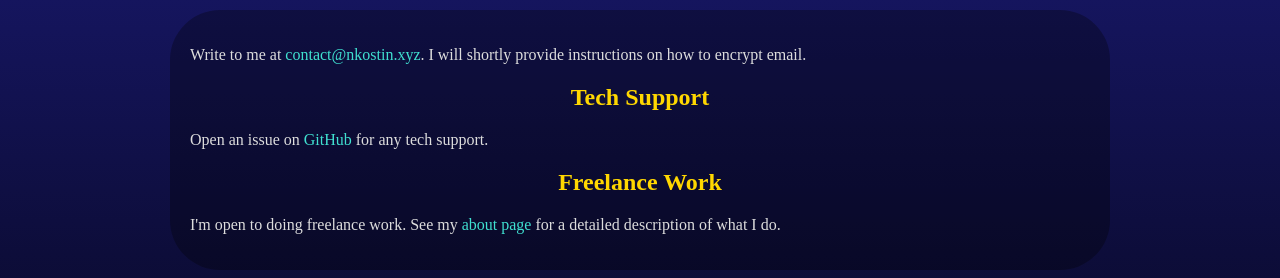
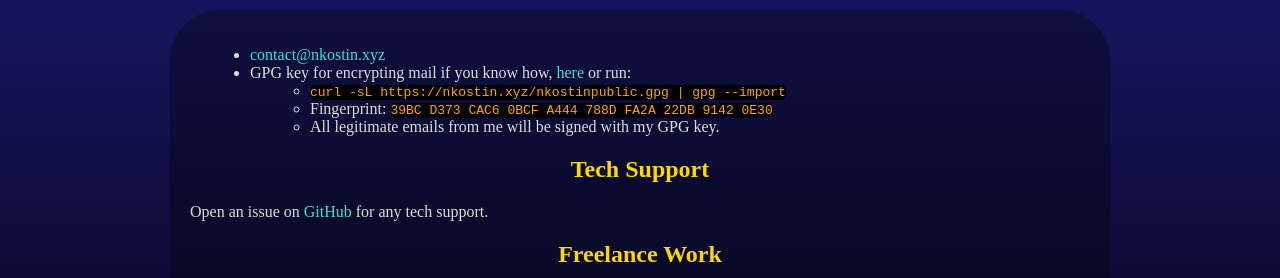
Before and after one commit to nkostin4/nkostinwww, a plain HTML site: page contact.html in a window 1280 px wide. Shown: the part 130-408 px from the top of the page. Drawn offline with Linux system fonts and the light colour scheme.

Commit message:
gpg CHAD

```diff
--- a/contact.html
+++ b/contact.html
@@ -18,17 +18,15 @@
 
 <main>
 
-<p>Write to me at <a href="mailto:contact@nkostin.xyz">contact@nkostin.xyz</a>. I will shortly provide instructions on how to encrypt email.</p>
-
-<!-- <ul>
+<ul>
 	<li><a href="mailto:contact@nkostin.xyz">contact@nkostin.xyz</a></li>
-	<li>GPG key for encrypting mail if you know how, <a href="nkostingpg.gpg">here</a> or run:
+	<li>GPG key for encrypting mail if you know how, <a href="nkostinpublic.gpg">here</a> or run:
 	<ul>
-		<li><code>curl -sL https://nkostin.xyz/nkostingpg.gpg | gpg --import</code></li>
-		<li>Fingerprint: <code>0DF9 140B 749D 3940 BAE5  4E7F 4C50 B54A 911F 6252</code></li>
+		<li><code>curl -sL https://nkostin.xyz/nkostinpublic.gpg | gpg --import</code></li>
+        <li>Fingerprint: <code>39BC D373 CAC6 0BCF A444  788D FA2A 22DB 9142 0E30</code></li>
 		<li>All legitimate emails from me will be signed with my GPG key.</li>
 	</ul>
-</ul> -->
+</ul>
 
 <h2>Tech Support</h2>
 
```
Also changed, not shown: 1 other file.
